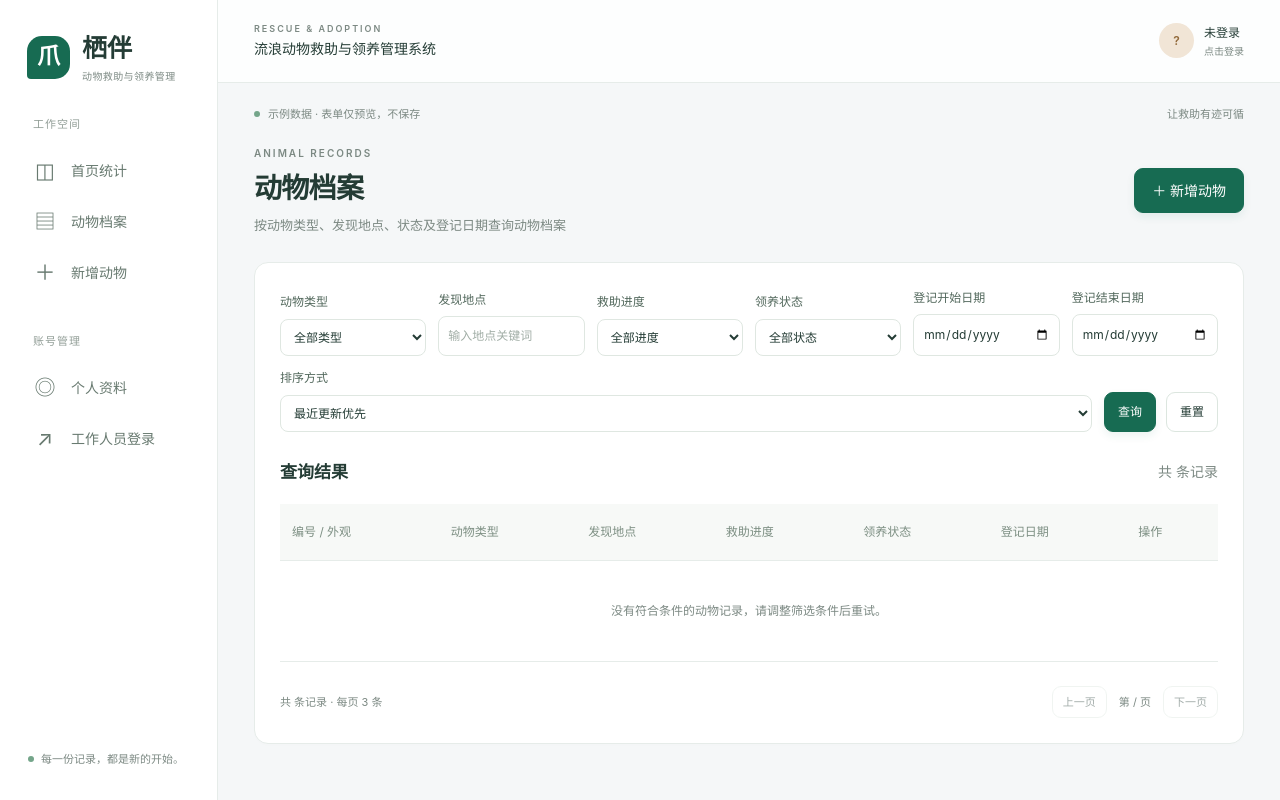
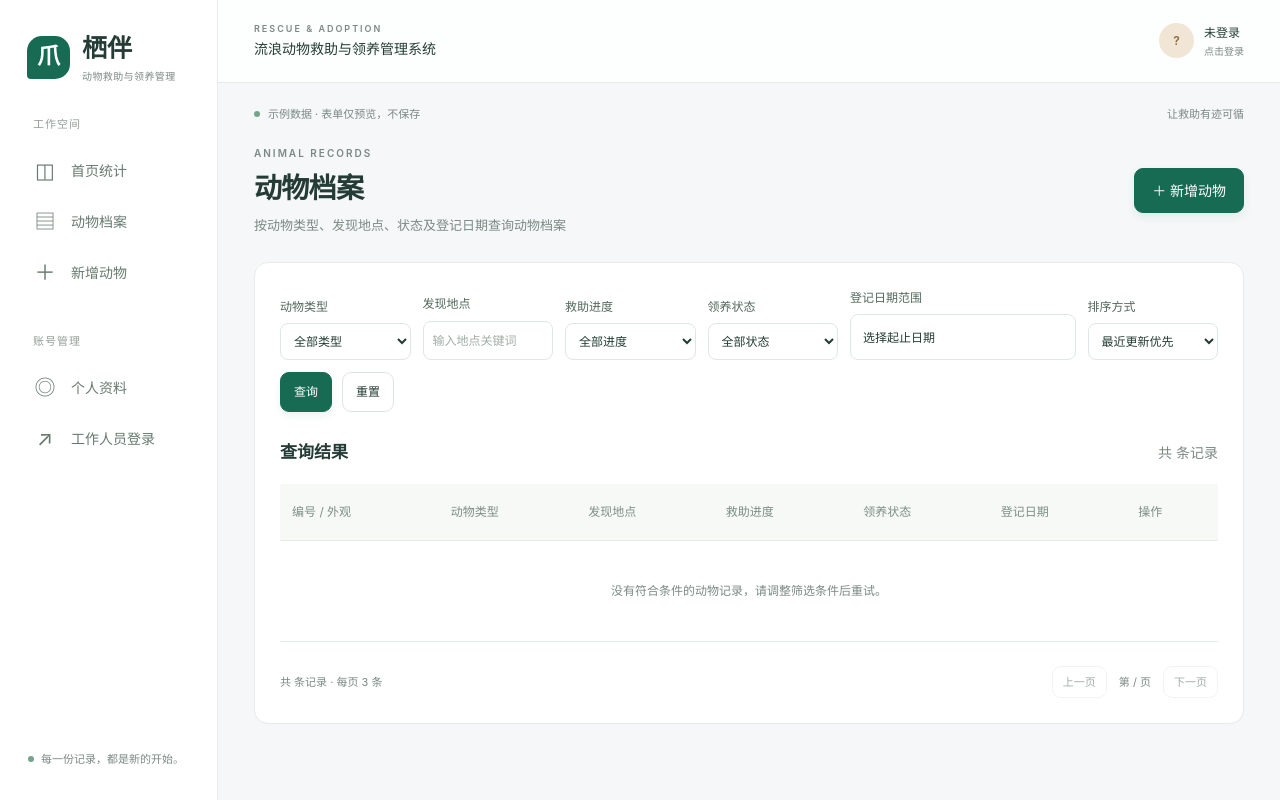
Before and after one commit to 0110NiZ/comp3810sef_group007, a Node server app: template views/list.ejs in a window 1280 px wide. Run offline with Node 20, Linux system fonts and the light colour scheme; the template is opened without the code that fills it, so the values that code supplies are empty; some libraries are stand-ins or nearby versions.

Commit message:
Add registration date range calendar and fix date filtering

```diff
--- /dev/null
+++ b/public/date_range.css
@@ -0,0 +1,163 @@
+
+/* Registration Date Range Calendar */
+
+.y-date-range-field {
+    position: relative;
+    display: flex;
+    flex-direction: column;
+    gap: 7px;
+    min-width: 230px;
+}
+
+.y-range-trigger {
+    width: 100%;
+    min-height: 42px;
+    padding: 9px 12px;
+    text-align: left;
+    cursor: pointer;
+}
+
+.y-range-calendar[hidden] {
+    display: none !important;
+}
+
+.y-range-calendar {
+    position: absolute;
+    top: calc(100% + 6px);
+    left: 0;
+    z-index: 100;
+    width: min(320px, 90vw);
+    padding: 14px;
+    background: #ffffff;
+    color: #222222;
+    border: 1px solid #dddddd;
+    border-radius: 12px;
+    box-shadow: 0 6px 24px rgba(0, 0, 0, 0.12);
+}
+
+.y-range-toolbar {
+    display: flex;
+    justify-content: space-between;
+    align-items: center;
+    gap: 8px;
+}
+
+.y-range-toolbar button {
+    cursor: pointer;
+    padding: 5px 12px;
+}
+
+.y-range-weekdays,
+.y-calendar-days {
+    display: grid;
+    grid-template-columns: repeat(7, minmax(0, 1fr));
+    gap: 3px;
+    text-align: center;
+    margin-top: 8px;
+}
+
+.y-range-weekdays span {
+    padding: 5px 0;
+    font-size: 12px;
+    color: #666666;
+}
+
+.y-calendar-day {
+    min-width: 0;
+    padding: 9px 0;
+    border: none;
+    border-radius: 7px;
+    background: transparent;
+    color: inherit;
+    cursor: pointer;
+}
+
+.y-calendar-day:hover {
+    outline: 2px solid #3a82c5;
+}
+
+.y-calendar-day.y-range-middle {
+    background: #e2f0fb;
+}
+
+.y-calendar-day.y-range-edge {
+    background: #176aab;
+    color: #ffffff;
+    font-weight: bold;
+}
+
+.y-range-calendar p {
+    margin: 10px 0;
+    font-size: 12px;
+    color: #555555;
+}
+
+.y-range-actions {
+    display: flex;
+    justify-content: flex-end;
+    gap: 8px;
+    margin-top: 10px;
+}
+
+.y-range-actions button {
+    padding: 6px 10px;
+    cursor: pointer;
+}
+
+/* Date range layout fixes */
+
+.filters .y-date-range-field {
+    flex: 1 1 220px;
+    min-width: 200px;
+    align-self: flex-end;
+    display: flex;
+    flex-direction: column;
+    gap: 7px;
+}
+
+.filters .y-date-range-field > label {
+    flex: none;
+    display: block;
+    width: 100%;
+    margin: 0;
+    padding: 0;
+    font-size: 12px;
+    line-height: 1.65;
+    color: #52685c;
+}
+
+.filters .y-range-trigger {
+    width: 100%;
+    height: 46px;
+    min-height: 46px;
+    padding: 9px 12px;
+    justify-content: flex-start;
+    text-align: left;
+    font-size: 12px;
+    font-weight: 400;
+    background: #fff;
+    border: 1px solid #dfe7e1;
+    border-radius: 8px;
+    white-space: nowrap;
+}
+
+.filters .y-range-trigger:hover {
+    border-color: #176b52;
+    background: #f8fbf9;
+}
+
+.filters .y-range-calendar {
+    top: calc(100% + 8px);
+}
+
+/* Keep date selection usable on smaller screens */
+@media (max-width: 600px) {
+    .filters .y-date-range-field {
+        flex: 1 1 100%;
+        min-width: 0;
+    }
+
+    .filters .y-range-calendar {
+        width: min(320px, 90vw);
+    }
+}
--- /dev/null
+++ b/public/date_range.js
@@ -0,0 +1,177 @@
+
+(() => {
+    'use strict';
+
+    const from = document.getElementById('y-date-from');
+    const to = document.getElementById('y-date-to');
+    const trigger = document.getElementById('y-range-trigger');
+    const panel = document.getElementById('y-range-calendar');
+    const grid = document.getElementById('y-calendar-days');
+    const title = document.getElementById('y-month-title');
+    const hint = document.getElementById('y-range-hint');
+
+    if (!from || !to || !trigger || !panel || !grid || !title || !hint) {
+        return;
+    }
+
+    const todayParts = Object.fromEntries(
+        new Intl.DateTimeFormat('en-US', {
+            timeZone: 'Asia/Hong_Kong',
+            year: 'numeric',
+            month: '2-digit',
+            day: '2-digit'
+        }).formatToParts(new Date()).map(part => [part.type, part.value])
+    );
+
+    const today = `${todayParts.year}-${todayParts.month}-${todayParts.day}`;
+    const initialDate = from.value || to.value || today;
+
+    let [year, month] = initialDate.split('-').map(Number);
+    let selectingEnd = Boolean(from.value && !to.value);
+
+    const pad = number => String(number).padStart(2, '0');
+    const dateString = day => `${year}-${pad(month)}-${pad(day)}`;
+
+    function updateText() {
+        if (from.value && to.value) {
+            trigger.textContent = `${from.value} 至 ${to.value}`;
+        } else if (from.value) {
+            trigger.textContent = `${from.value} 至 请选择结束日期`;
+        } else {
+            trigger.textContent = '选择起止日期';
+        }
+
+        hint.textContent = selectingEnd
+            ? '请选择结束日期（可与开始日期相同）'
+            : '第一次选择开始日期，第二次选择结束日期';
+    }
+
+    function closeCalendar() {
+        panel.hidden = true;
+        trigger.setAttribute('aria-expanded', 'false');
+    }
+
+    function renderCalendar() {
+        title.textContent = `${year} 年 ${month} 月`;
+        grid.replaceChildren();
+
+        const firstWeekday =
+            new Date(Date.UTC(year, month - 1, 1)).getUTCDay();
+
+        const offset = (firstWeekday + 6) % 7;
+
+        const daysInMonth =
+            new Date(Date.UTC(year, month, 0)).getUTCDate();
+
+        for (let i = 0; i < offset; i++) {
+            grid.appendChild(document.createElement('span'));
+        }
+
+        for (let day = 1; day <= daysInMonth; day++) {
+            const date = dateString(day);
+            const button = document.createElement('button');
+
+            button.type = 'button';
+            button.textContent = day;
+            button.className = 'y-calendar-day';
+
+            if (date === from.value || date === to.value) {
+                button.classList.add('y-range-edge');
+            } else if (
+                from.value &&
+                to.value &&
+                date > from.value &&
+                date < to.value
+            ) {
+                button.classList.add('y-range-middle');
+            }
+
+            button.addEventListener('click', () => {
+                if (!selectingEnd) {
+                    // 第一次点击：开始日期
+                    from.value = date;
+                    to.value = '';
+                    selectingEnd = true;
+                } else {
+                    // 第二次点击：结束日期
+                    if (date < from.value) {
+                        to.value = from.value;
+                        from.value = date;
+                    } else {
+                        to.value = date;
+                    }
+
+                    selectingEnd = false;
+                    closeCalendar();
+                }
+
+                updateText();
+                renderCalendar();
+            });
+
+            grid.appendChild(button);
+        }
+    }
+
+    function changeMonth(delta) {
+        const date = new Date(
+            Date.UTC(year, month - 1 + delta, 1)
+        );
+
+        year = date.getUTCFullYear();
+        month = date.getUTCMonth() + 1;
+
+        renderCalendar();
+    }
+
+    trigger.addEventListener('click', () => {
+        panel.hidden = !panel.hidden;
+        trigger.setAttribute('aria-expanded', String(!panel.hidden));
+
+        if (!panel.hidden) {
+            renderCalendar();
+        }
+    });
+
+    document.getElementById('y-prev-month')
+        .addEventListener('click', () => changeMonth(-1));
+
+    document.getElementById('y-next-month')
+        .addEventListener('click', () => changeMonth(1));
+
+    document.getElementById('y-range-clear')
+        .addEventListener('click', () => {
+            from.value = '';
+            to.value = '';
+            selectingEnd = false;
+
+            closeCalendar();
+            updateText();
+            renderCalendar();
+        });
+
+    document.getElementById('y-range-done')
+        .addEventListener('click', () => {
+            if (from.value && !to.value) {
+                to.value = from.value;
+            }
+
+            selectingEnd = false;
+            closeCalendar();
+            updateText();
+            renderCalendar();
+        });
+
+    document.addEventListener('click', event => {
+        if (
+            !panel.hidden &&
+            !panel.contains(event.target) &&
+            event.target !== trigger
+        ) {
+            closeCalendar();
+        }
+    });
+
+    updateText();
+    renderCalendar();
+})();
--- a/server.js
+++ b/server.js
@@ -788,13 +788,13 @@ function yBuildMongoFilter(filters) {
 
         if (filters.dateFrom) {
             query.createdAt.$gte = new Date(
-                `${filters.dateFrom}T00:00:00.000Z`
+                `${filters.dateFrom}T00:00:00+08:00`
             );
         }
 
         if (filters.dateTo) {
             const nextDay = new Date(
-                `${filters.dateTo}T00:00:00.000Z`
+                `${filters.dateTo}T00:00:00+08:00`
             );
 
             nextDay.setUTCDate(nextDay.getUTCDate() + 1);
@@ -835,7 +835,9 @@ function yMatchMock(animal, filters) {
             return false;
         }
 
-        const date = createdAt.toISOString().slice(0, 10);
+        const date = new Date(
+            createdAt.getTime() + 8 * 60 * 60 * 1000
+        ).toISOString().slice(0, 10);
 
         if (filters.dateFrom && date < filters.dateFrom) {
             return false;
--- a/views/list.ejs
+++ b/views/list.ejs
@@ -70,25 +70,97 @@
             </select>
         </label>
 
-        <label>
-            登记开始日期
-            <input
-                type="date"
-                name="dateFrom"
-                value="<%= filters.dateFrom || '' %>"
-                aria-label="登记开始日期"
-            >
-        </label>
 
-        <label>
-            登记结束日期
-            <input
-                type="date"
-                name="dateTo"
-                value="<%= filters.dateTo || '' %>"
-                aria-label="登记结束日期"
-            >
-        </label>
+            <div class="y-date-range-field">
+                <label for="y-range-trigger">
+                    登记日期范围
+                </label>
+
+                <input
+                    type="hidden"
+                    name="dateFrom"
+                    id="y-date-from"
+                    value="<%= filters.dateFrom || '' %>"
+                >
+
+                <input
+                    type="hidden"
+                    name="dateTo"
+                    id="y-date-to"
+                    value="<%= filters.dateTo || '' %>"
+                >
+
+                <button
+                    type="button"
+                    id="y-range-trigger"
+                    class="y-range-trigger"
+                    aria-expanded="false"
+                    aria-controls="y-range-calendar"
+                >
+                    选择起止日期
+                </button>
+
+                <div
+                    id="y-range-calendar"
+                    class="y-range-calendar"
+                    hidden
+                >
+                    <div class="y-range-toolbar">
+                        <button
+                            type="button"
+                            id="y-prev-month"
+                            aria-label="上一个月"
+                        >
+                            ‹
+                        </button>
+
+                        <strong id="y-month-title"></strong>
+
+                        <button
+                            type="button"
+                            id="y-next-month"
+                            aria-label="下一个月"
+                        >
+                            ›
+                        </button>
+                    </div>
+
+                    <div class="y-range-weekdays">
+                        <span>一</span>
+                        <span>二</span>
+                        <span>三</span>
+                        <span>四</span>
+                        <span>五</span>
+                        <span>六</span>
+                        <span>日</span>
+                    </div>
+
+                    <div
+                        id="y-calendar-days"
+                        class="y-calendar-days"
+                    ></div>
+
+                    <p id="y-range-hint">
+                        先选开始日期，再选结束日期
+                    </p>
+
+                    <div class="y-range-actions">
+                        <button
+                            type="button"
+                            id="y-range-clear"
+                        >
+                            清除日期
+                        </button>
+
+                        <button
+                            type="button"
+                            id="y-range-done"
+                        >
+                            完成
+                        </button>
+                    </div>
+                </div>
+            </div>
 
         <label>
             排序方式
@@ -219,5 +291,6 @@
     </div>
 
 </section>
-
+<link rel="stylesheet" href="/date_range.css">
+<script src="/date_range.js" defer></script>
 <%- include('footer') %>
```
